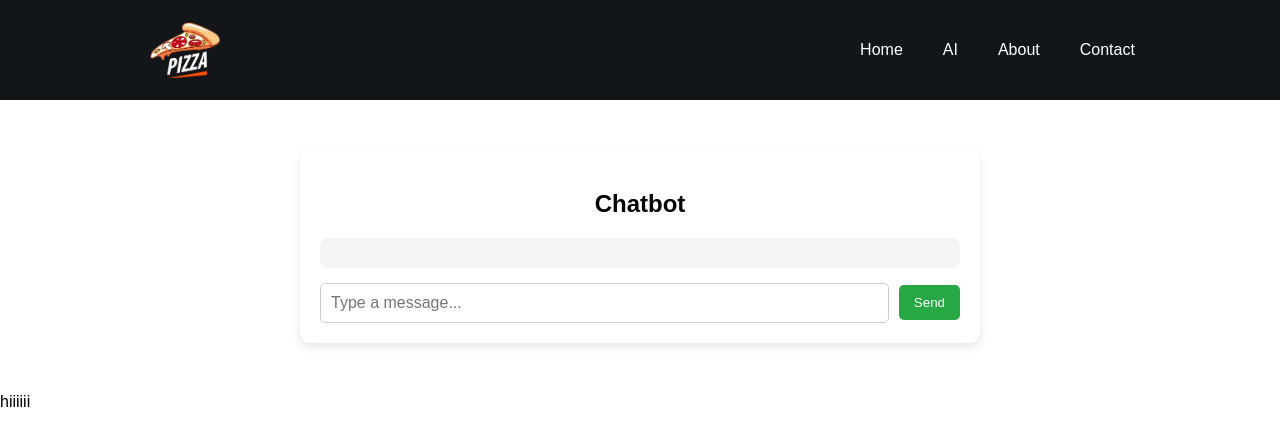
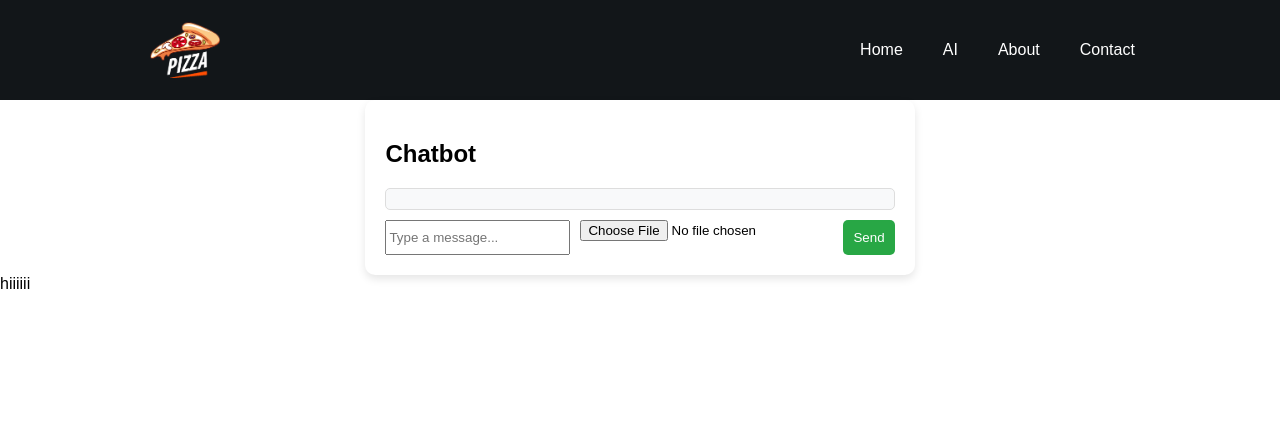
Before and after one commit to AryaGavande/wagegap, a React (Create React App) app: page /bot in a window 1280 px wide. Shown: the top 446 px of the page. Built offline with nearby package versions, Linux system fonts and the light colour scheme.

Commit message:
pdf upload fixed

```diff
--- a/src/pages/bot.js
+++ b/src/pages/bot.js
@@ -6,33 +6,87 @@ import ReactMarkdown from "react-markdown";
 function Chatbot() {
   const [message, setMessage] = useState("");
   const [messages, setMessages] = useState([]);
+  const [file, setFile] = useState(null);
+
+
 
   const sendMessage = async () => {
-    if (!message.trim()) return;
+    if (!message.trim() && !file) return; // Ensure either message or file is sent
 
-    const userMessage = { text: message, sender: "user" };
-    setMessages([...messages, userMessage]);
+    const userMessage = { text: message || "Uploading file...", sender: "user" };
+    setMessages(prevMessages => [...prevMessages, userMessage]); // Use functional state update
 
     try {
-      const response = await axios.post("http://127.0.0.1:5001/chat", { message });
-      const botMessage = { text: response.data.response, sender: "bot" };
-      setMessages([...messages, userMessage, botMessage]);
+      let response;
+
+
+      if (file) {
+        const formData = new FormData();
+        formData.append("file", file);
+
+        console.log("Uploading file:", file.name); // Debugging
+
+        response = await axios.post("http://127.0.0.1:5001/analyze-resume", formData, {
+          headers: { "Content-Type": "multipart/form-data" },
+        });
+
+        console.log("Server Response:", response.data);
+      }
+
+
+      else if (message.toLowerCase().includes("negotiation script")) {
+        const parts = message.split(",");
+        if (parts.length < 3) {
+          setMessages(prevMessages => [...prevMessages, { text: "Please provide job title and industry.", sender: "bot" }]);
+          return;
+        }
+
+        const jobTitle = parts[1]?.trim();
+        const industry = parts[2]?.trim();
+
+        console.log(`Generating negotiation script for Job Title: ${jobTitle}, Industry: ${industry}`);
+
+        response = await axios.post("http://127.0.0.1:5001/generate-negotiation-script", {
+          job_title: jobTitle,
+          industry: industry,
+        });
+
+        console.log("Server Response:", response.data);
+      }
+
+
+      else {
+        response = await axios.post("http://127.0.0.1:5001/chat", { message });
+      }
+
+      console.log("API Response:", response.data);
+
+      const botMessage = {
+        text: response.data.response || response.data.analysis || response.data.script || "No response received.",
+        sender: "bot"
+      };
+      setMessages(prevMessages => [...prevMessages, botMessage]);
+
     } catch (error) {
-      const errorMessage = { text: "Error connecting to chatbot.", sender: "bot" };
-      setMessages([...messages, userMessage, errorMessage]);
+      console.error("Error:", error);
+      setMessages(prevMessages => [...prevMessages, { text: "Error connecting to chatbot.", sender: "bot" }]);
     }
 
-    setMessage(""); // Clear input field
+
+    setMessage("");
+    setFile(null);
+    document.querySelector(".file-input").value = "";
   };
+
 
   return (
     <div className="chat-container">
       <h2>Chatbot</h2>
       <div className="chat-box">
-            {messages.map((msg, index) => (
-            <div key={index} className={`message ${msg.sender}-message`}>
+        {messages.map((msg, index) => (
+          <div key={index} className={`message ${msg.sender}-message`}>
             <ReactMarkdown>{msg.text}</ReactMarkdown>
-            </div>
+          </div>
         ))}
       </div>
       <div className="input-container">
@@ -42,6 +96,15 @@ function Chatbot() {
           onChange={(e) => setMessage(e.target.value)}
           placeholder="Type a message..."
         />
+        <input
+            type="file"
+            accept=".pdf"
+            onChange={(e) => {
+                console.log("File Selected:", e.target.files[0]);
+                setFile(e.target.files[0]);
+            }}
+            className="file-input"
+        />
         <button onClick={sendMessage}>Send</button>
       </div>
     </div>
--- a/src/styles/chatbot.css
+++ b/src/styles/chatbot.css
@@ -1,68 +1,60 @@
 .chat-container {
-    width: 50%;
-    margin: 50px auto;
-    background: #ffffff;
+  max-width: 600px;
+  margin: 0 auto;
   padding: 20px;
+  background: white;
   border-radius: 10px;
-    box-shadow: 0 4px 10px rgba(0, 0, 0, 0.1);
-  }
-
-  h2 {
-    text-align: center;
-    font-family: "Poppins", sans-serif;
+  box-shadow: 0 4px 8px rgba(0, 0, 0, 0.1);
 }
 
 .chat-box {
-    max-height: 300px;
+  max-height: 400px;
   overflow-y: auto;
-    padding: 15px;
-    border-radius: 8px;
-    background: #f4f4f4;
-    margin-bottom: 15px;
+  padding: 10px;
+  border: 1px solid #ddd;
+  background: #f8f9fa;
+  border-radius: 5px;
 }
 
 .message {
   padding: 10px;
   margin: 5px 0;
-    border-radius: 10px;
-    max-width: 70%;
+  border-radius: 5px;
 }
 
 .user-message {
-    background-color: #007bff;
+  background: #007bff;
   color: white;
-    align-self: flex-end;
+  text-align: right;
 }
 
 .bot-message {
-    background-color: #e0e0e0;
+  background: #f1f1f1;
   color: black;
-    align-self: flex-start;
+  text-align: left;
 }
 
 .input-container {
   display: flex;
-    align-items: center;
+  gap: 10px;
+  margin-top: 10px;
 }
 
-  input {
-    flex-grow: 1;
-    padding: 10px;
-    border-radius: 5px;
-    border: 1px solid #ccc;
-    font-size: 16px;
+.file-input {
+  border: none;
+  background: none;
+  cursor: pointer;
 }
 
 button {
-    background-color: #28a745;
+  background: #28a745;
   color: white;
-    padding: 10px 15px;
   border: none;
+  padding: 10px;
+  cursor: pointer;
   border-radius: 5px;
-    margin-left: 10px;
-    cursor: pointer;
 }
 
 button:hover {
-    background-color: #218838;
+  background: #218838;
 }
```
Also changed, not shown: 1 other file (tests, documents, lock files or other folders). Lines whose indentation alone changed are shown as unchanged.
